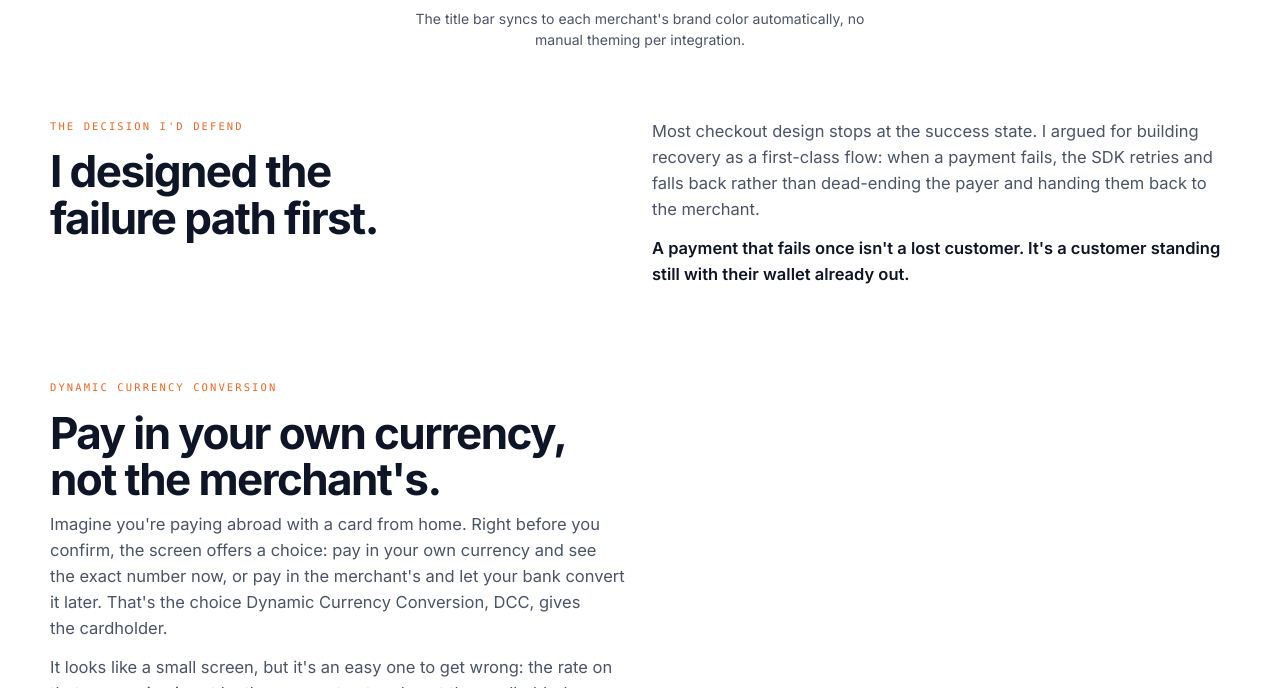
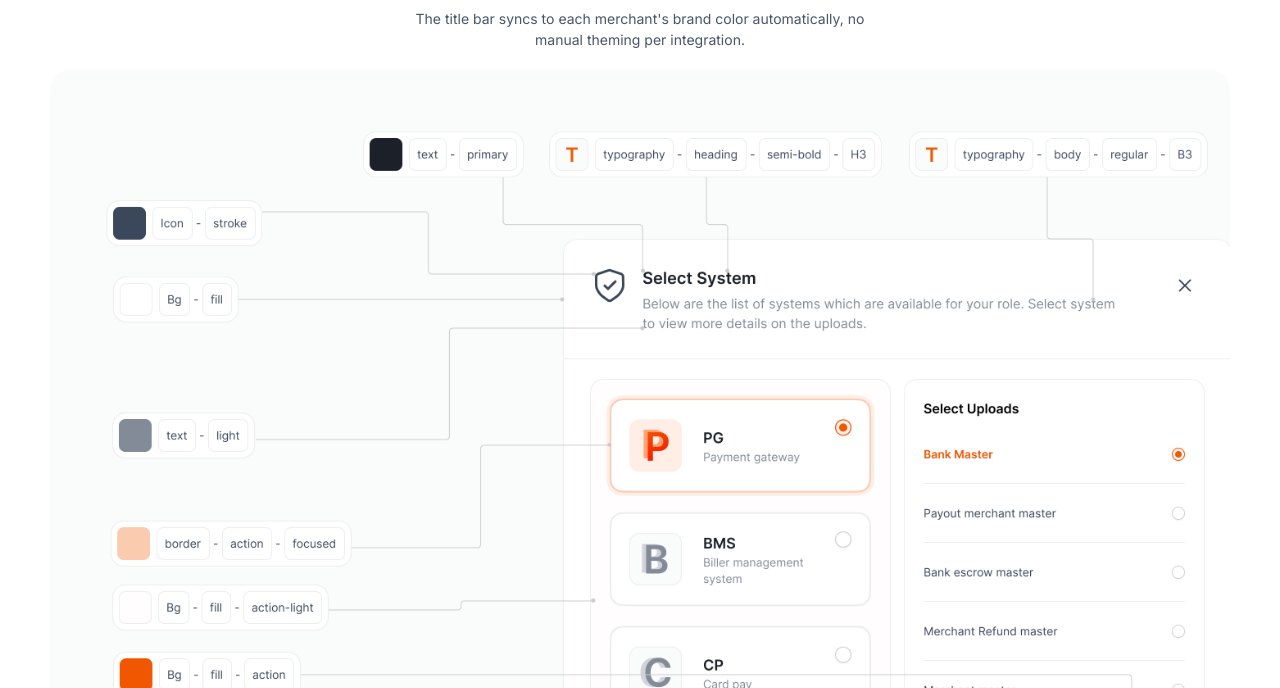
Before and after one commit to balaak/billdesk-pg-sdk-case-study, a plain HTML site: page index.html in a window 1280 px wide. Shown: the part 4862-5550 px from the top of the page. Drawn offline with Linux system fonts and the light colour scheme.

Commit message:
Add component/token diagram and BillDesk UI collage to What shipped
Appended below the three videos: token-annotation diagram first,
BillDesk UI overview last, per Bala's ordering. New generic 'extra
media' mechanism in build-site.py for content beyond the workbench's
built-in slots.

Co-Authored-By: Claude Opus 5 <noreply@anthropic.com>

```diff
--- a/index.html
+++ b/index.html
@@ -444,6 +444,12 @@
      (.crow .cs) elsewhere on the page, not the mono/uppercase UI-chrome
      labels used for workbench-only text. */
   .media-caption { font-size:14px; color:var(--text-2); margin:10px auto 0; line-height:1.5; text-align:center; max-width:52ch; }
+
+  /* Media appended beyond a section's built-in slots (see build-site.py's
+     "extra" mechanism). Same treatment as a normal filled slot: full width,
+     the same corner radius token, same vertical rhythm. */
+  .extra-media { margin:20px 0; }
+  .extra-media img, .extra-media video { display:block; width:100%; border-radius:var(--media-radius); }
   @media (prefers-reduced-motion: reduce) {
     .tilt-panel { transform:none !important; opacity:1 !important; }
   }
@@ -541,7 +547,7 @@
       <div class="slot lg has-media tilt-stage" data-slot="04" data-ar="auto"><div class="slot-media-box show tilt-panel" data-media-box="04"><video src="media/spectrum-pg-sdk.mp4" muted="" loop="" playsinline="" preload="auto" data-autoplay="1"></video></div></div>
       <div class="slot md has-media" data-slot="05" data-ar="auto"><div class="slot-media-box show" data-media-box="05"><video src="media/customization.mp4" muted="" loop="" playsinline="" preload="auto" data-autoplay="1"></video></div></div>
       <div class="slot md has-media" data-slot="06" data-ar="auto"><div class="slot-media-box show" data-media-box="06"><video src="media/pulsebar.mp4" muted="" loop="" playsinline="" preload="auto" data-autoplay="1"></video></div><p class="media-caption">The title bar syncs to each merchant's brand color automatically, no manual theming per integration.</p></div>
-    </div>
+    <div class="extra-media"><img src="media/Variables%20mapping.png" alt="" loading="lazy"></div><div class="extra-media"><img src="media/Thumbnail.png" alt="" loading="lazy"></div></div>
   </section>
 
   <!-- ══════════════ 08 · THE DECISION ══════════════ -->
```
Also changed, not shown: media/Thumbnail.png (added), media/Variables mapping.png (added), 1 other file.
